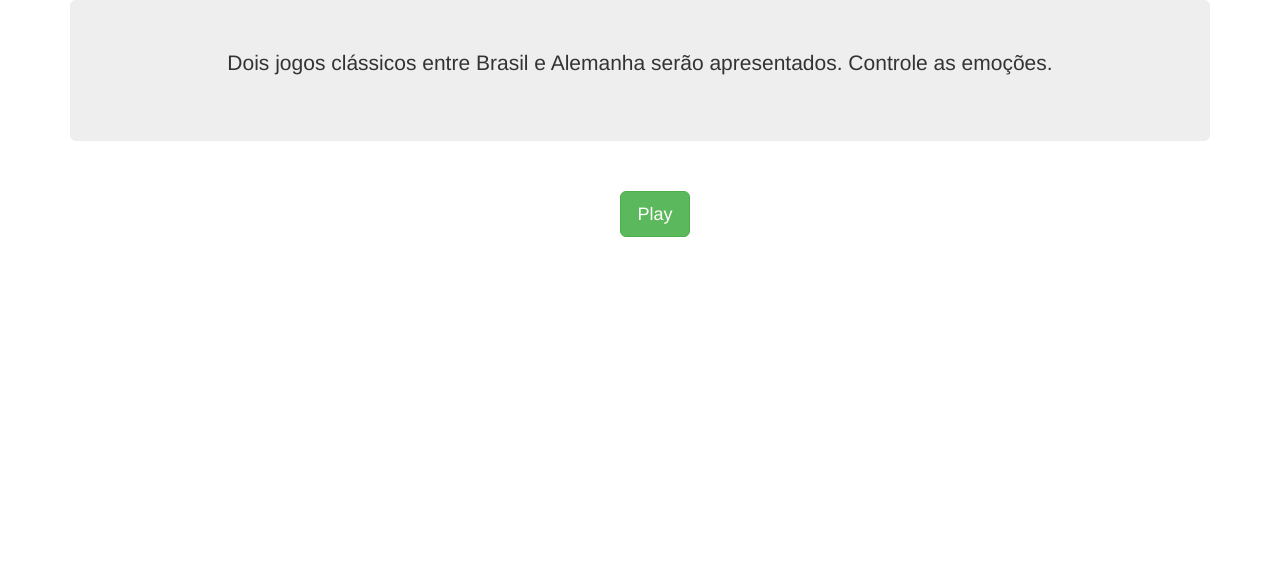
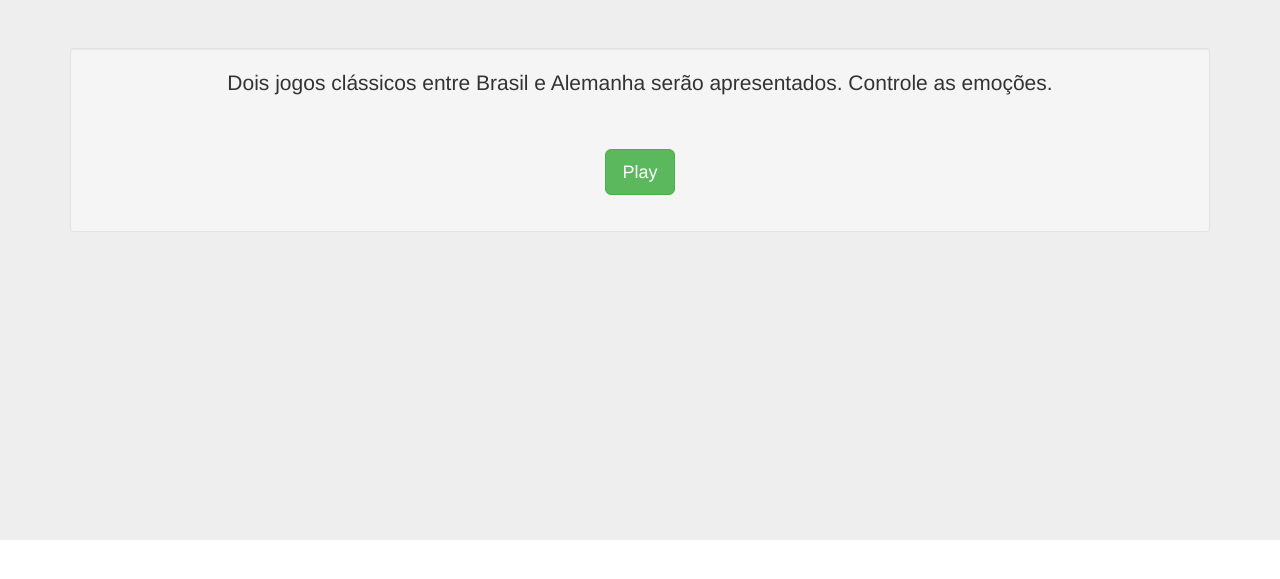
Before and after one commit to mateussnogs/qoes_ic, a Django app: a page that uses video_sessions/templates/video_sessions/session_introd.html in a window 1280 px wide. Shown: the top 579 px of the page. Run offline with Django 3.2, Linux system fonts and the light colour scheme; some libraries are stand-ins or nearby versions.

Commit message:
design aperfeiçoado, sem background feio'

```diff
--- a/core/templates/categories.html
+++ b/core/templates/categories.html
@@ -14,6 +14,7 @@
 </head>
 <body>
 
+<div class="jumbotron">
 <div class="container">
 
   <h3 class="text-center">{%if en_view_bool %} Favorite categories {%else%}Categorias preferidas{%endif%}</h2>
@@ -24,6 +25,7 @@
   <h4> {%if not en_view_bool %} 1 = alta preferência, 5 = baixa preferência {%else%} 1 = high preference, 5 = low preference {%endif%} </h4>
   <br></br>
 
+<div class="well">
   <h4>
     <form method="POST" class="form-horizontal">{% csrf_token %}
       <fieldset>
@@ -44,10 +46,10 @@
       </fieldset>
     </form>
   </h4>
-
+</div>
+</div>
 </div>
 
-</div>
 
 </body>
 </html>
--- a/video_sessions/static/css/video_session.css
+++ b/video_sessions/static/css/video_session.css
@@ -7,7 +7,7 @@
 }
 
 body {
-  background: url("/static/images/background.jpg")
+  /* background: url("/static/images/background.jpg") */
 }
 
 video {
--- a/video_sessions/templates/video_sessions/session_introd.html
+++ b/video_sessions/templates/video_sessions/session_introd.html
@@ -10,8 +10,10 @@
 </head>
 <body>
 
+<div class="jumbotron">
 <div class="container">
-  <div class="jumbotron text-center">
+  <div class="well">
+  <div class="text-center">
     {% if session_num_view == '1' %}
       {% if en_view_bool == False %}
       <p> Dois jogos clássicos entre Brasil e Alemanha serão apresentados. Controle as emoções. </p>
@@ -81,10 +83,13 @@
 
     {% endif %}
   </div>
+
   <div class='container text-center'>
     <h1><a href="{% url 'video_sessions:video_sessions' session_num=session_num_view video_num=1 session_announced=1 english=english_str%}" class="btn btn-primary btn-lg btn btn-success">Play</a></h1>
   </div>
 </div>
-
+</div>
+<br><br><br><br><br><br><br><br><br><br><br><br>
+</div>
 </body>
 </html>
```
Also changed, not shown: video_sessions/templates/video_sessions/form_feedback.html (+5 -4 lines), 2 other files. Lines whose indentation alone changed are shown as unchanged.
